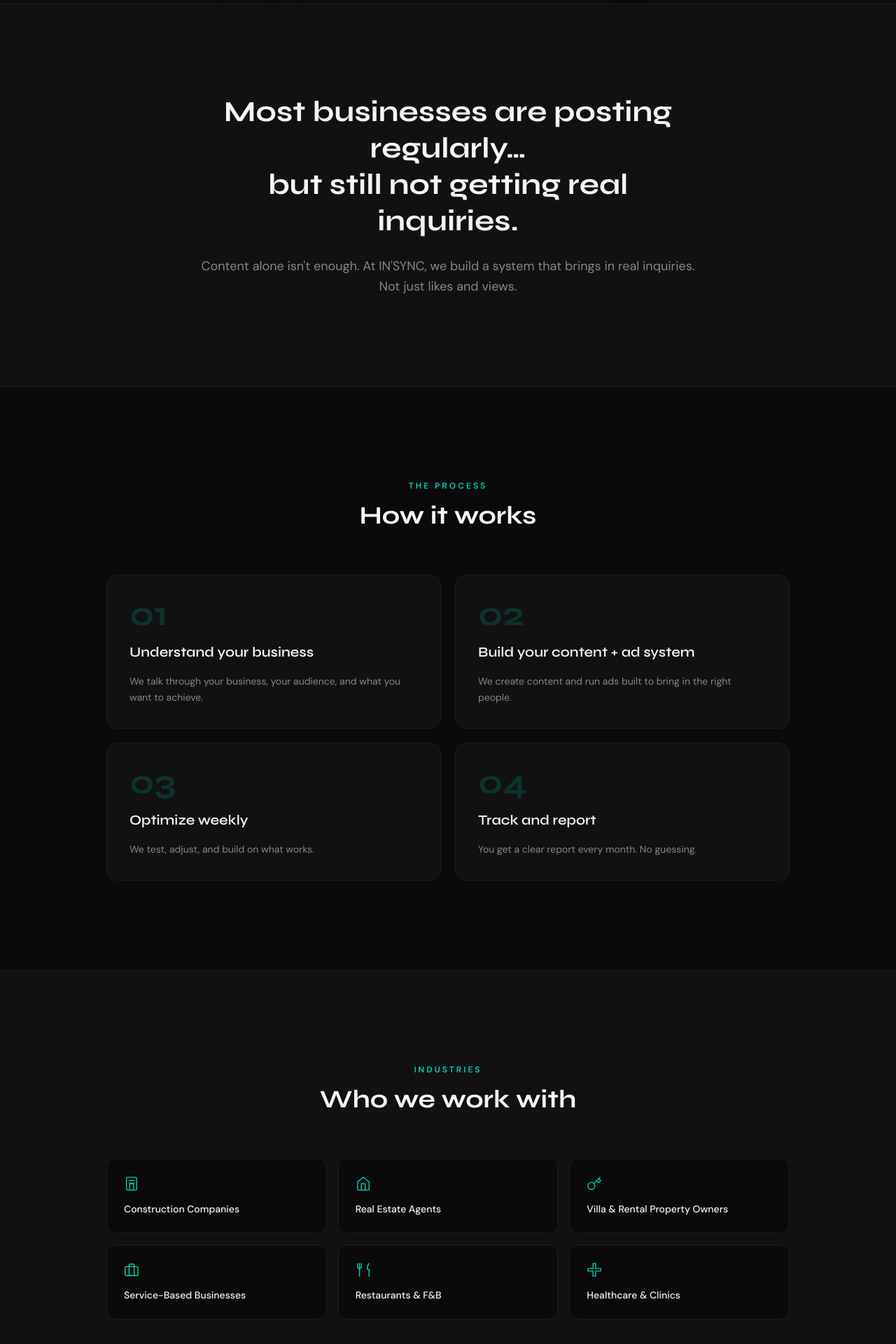
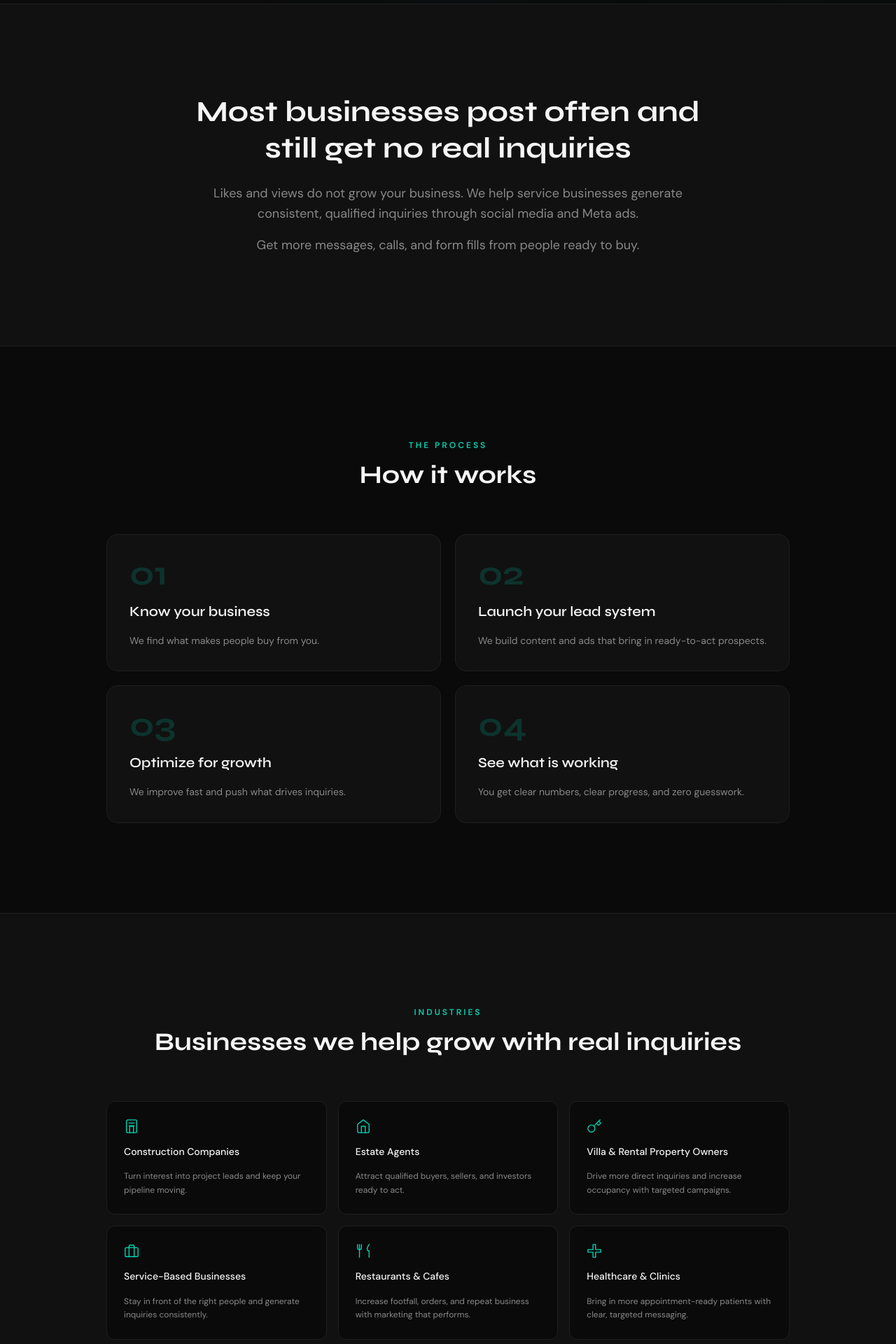
Before and after one commit to insyncwebsite/insync-website, a Next.js app: page / in a window 1280 px wide. Shown: the part 860-2780 px from the top of the page at 70% size. Built offline with nearby package versions, Linux system fonts and the light colour scheme.

Commit message:
update home page content and pricing

```diff
--- a/app/page.tsx
+++ b/app/page.tsx
@@ -62,26 +62,27 @@ const CAL = 'https://calendly.com'
 
 const steps = [
   {
-    n: '01', title: 'Understand your business',
-    body: 'We talk through your business, your audience, and what you want to achieve.',
+    n: '01', title: 'Know your business',
+    body: 'We find what makes people buy from you.',
   },
   {
-    n: '02', title: 'Build your content + ad system',
-    body: 'We create content and run ads built to bring in the right people.',
+    n: '02', title: 'Launch your lead system',
+    body: 'We build content and ads that bring in ready-to-act prospects.',
   },
   {
-    n: '03', title: 'Optimize weekly',
-    body: 'We test, adjust, and build on what works.',
+    n: '03', title: 'Optimize for growth',
+    body: 'We improve fast and push what drives inquiries.',
   },
   {
-    n: '04', title: 'Track and report',
-    body: 'You get a clear report every month. No guessing.',
+    n: '04', title: 'See what is working',
+    body: 'You get clear numbers, clear progress, and zero guesswork.',
   },
 ]
 
-const industries: { label: string; icon: ReactNode }[] = [
+const industries: { label: string; desc: string; icon: ReactNode }[] = [
   {
     label: 'Construction Companies',
+    desc: 'Turn interest into project leads and keep your pipeline moving.',
     icon: (
       <>
         <rect width="16" height="20" x="4" y="2" rx="2" ry="2" />
@@ -91,7 +92,8 @@ const industries: { label: string; icon: ReactNode }[] = [
     ),
   },
   {
-    label: 'Real Estate Agents',
+    label: 'Estate Agents',
+    desc: 'Attract qualified buyers, sellers, and investors ready to act.',
     icon: (
       <>
         <path d="m3 9 9-7 9 7v11a2 2 0 0 1-2 2H5a2 2 0 0 1-2-2z" />
@@ -101,6 +103,7 @@ const industries: { label: string; icon: ReactNode }[] = [
   },
   {
     label: 'Villa & Rental Property Owners',
+    desc: 'Drive more direct inquiries and increase occupancy with targeted campaigns.',
     icon: (
       <>
         <circle cx="7.5" cy="15.5" r="5.5" />
@@ -111,6 +114,7 @@ const industries: { label: string; icon: ReactNode }[] = [
   },
   {
     label: 'Service-Based Businesses',
+    desc: 'Stay in front of the right people and generate inquiries consistently.',
     icon: (
       <>
         <rect x="2" y="7" width="20" height="14" rx="2" ry="2" />
@@ -119,7 +123,8 @@ const industries: { label: string; icon: ReactNode }[] = [
     ),
   },
   {
-    label: 'Restaurants & F&B',
+    label: 'Restaurants & Cafes',
+    desc: 'Increase footfall, orders, and repeat business with marketing that performs.',
     icon: (
       <>
         <path d="M3 2v5c0 1.7 1.3 3 3 3s3-1.3 3-3V2" />
@@ -130,6 +135,7 @@ const industries: { label: string; icon: ReactNode }[] = [
   },
   {
     label: 'Healthcare & Clinics',
+    desc: 'Bring in more appointment-ready patients with clear, targeted messaging.',
     icon: (
       <path d="M10 2h4v8h8v4h-8v8h-4v-8H2v-4h8V2z" />
     ),
@@ -137,8 +143,8 @@ const industries: { label: string; icon: ReactNode }[] = [
 ]
 
 const inclusions = [
-  '8–10 social media posts per month',
-  '3–4 reels per month',
+  '8 high-quality social media posts per month',
+  '3 short videos / reels per month',
   'Meta ads setup & management',
   'Lead generation campaigns',
   'Ad creatives + copywriting',
@@ -149,16 +155,16 @@ const inclusions = [
 
 const whyPoints = [
   {
-    title: 'Clear communication',
-    body: "You'll always know what's being done and why. No jargon, no fluff.",
+    title: 'Clear Communication',
+    body: 'No vague updates. No confusion. You get full clarity at every stage.',
   },
   {
-    title: 'Structured execution',
-    body: 'Every action follows a clear plan. Content, ads, and optimization working together.',
+    title: 'Strategic Execution',
+    body: 'Every move follows a clear plan built to attract and convert the right audience.',
   },
   {
-    title: 'Consistent improvement',
-    body: 'We track what works and build on it every week.',
+    title: 'Ongoing Optimization',
+    body: "We improve what works, cut what does not, and keep your campaigns moving forward.",
   },
 ]
 
@@ -204,13 +210,13 @@ export default function Home() {
 
           <FadeIn delay={80}>
             <h1 className="font-heading text-4xl sm:text-5xl md:text-6xl lg:text-7xl font-bold text-text-primary leading-[1.06] tracking-tight mb-6">
-              No inquiries?<br />No consistent leads?
+              No steady flow of inquiries?<br />Need consistent leads?
             </h1>
           </FadeIn>
 
           <FadeIn delay={160}>
             <p className="text-text-muted text-lg md:text-xl leading-relaxed max-w-2xl mx-auto mb-10">
-              We help service businesses get consistent inquiries through social media and Meta ads.
+              We help service businesses generate qualified leads through social media and Meta ads. Get more messages, calls, and form fills.
             </p>
           </FadeIn>
 
@@ -220,7 +226,7 @@ export default function Home() {
                 href={CAL} target="_blank" rel="noopener noreferrer"
                 className="inline-flex items-center justify-center px-7 py-3.5 rounded-full bg-accent text-background font-semibold text-sm hover:brightness-110 active:scale-[0.97] transition-all duration-200 w-full sm:w-auto"
               >
-                Book a Quick Call
+                Book a Free Strategy Call
               </a>
               <a
                 href={WA} target="_blank" rel="noopener noreferrer"
@@ -244,14 +250,15 @@ export default function Home() {
         <div className="max-w-3xl mx-auto px-6 text-center">
           <FadeIn>
             <h2 className="font-heading text-3xl md:text-4xl lg:text-[2.6rem] font-bold text-text-primary leading-tight mb-6">
-              Most businesses are posting regularly…
-              <br className="hidden md:block" />
-              but still not getting real inquiries.
+              Most businesses post often and still get no real inquiries
             </h2>
           </FadeIn>
           <FadeIn delay={120}>
+            <p className="text-text-muted text-lg leading-relaxed mb-4">
+              Likes and views do not grow your business. We help service businesses generate consistent, qualified inquiries through social media and Meta ads.
+            </p>
             <p className="text-text-muted text-lg leading-relaxed">
-              Content alone isn&apos;t enough. At IN&apos;SYNC, we build a system that brings in real inquiries. Not just likes and views.
+              Get more messages, calls, and form fills from people ready to buy.
             </p>
           </FadeIn>
         </div>
@@ -294,7 +301,7 @@ export default function Home() {
             <div className="text-center mb-10 md:mb-16">
               <span className="text-accent text-xs font-semibold tracking-[0.25em] uppercase">Industries</span>
               <h2 className="font-heading text-3xl md:text-4xl font-bold text-text-primary mt-3">
-                Who we work with
+                Businesses we help grow with real inquiries
               </h2>
             </div>
           </FadeIn>
@@ -308,6 +315,9 @@ export default function Home() {
                   <span className="text-text-primary text-sm font-medium leading-snug">
                     {ind.label}
                   </span>
+                  <p className="text-text-muted text-xs leading-relaxed">
+                    {ind.desc}
+                  </p>
                 </div>
               </FadeIn>
             ))}
@@ -367,7 +377,7 @@ export default function Home() {
             <div className="text-center mb-10 md:mb-16">
               <span className="text-accent text-xs font-semibold tracking-[0.25em] uppercase">Why us</span>
               <h2 className="font-heading text-3xl md:text-4xl font-bold text-text-primary mt-3">
-                We&apos;re not here to just manage your page.
+                We do more than manage your page. We build for growth.
               </h2>
             </div>
           </FadeIn>
@@ -398,14 +408,12 @@ export default function Home() {
         <div className="relative z-10 max-w-2xl mx-auto px-6 text-center">
           <FadeIn>
             <h2 className="font-heading text-3xl md:text-5xl font-bold text-text-primary leading-tight mb-5">
-              Ready to build a system that
-              <br className="hidden md:block" />
-              actually brings in leads?
+              Ready to get consistent leads for your business?
             </h2>
           </FadeIn>
           <FadeIn delay={100}>
             <p className="text-text-muted text-lg leading-relaxed mb-10">
-              If you want more inquiries coming in, let&apos;s talk.
+              Stop relying on random posts and slow months. Start building a system that brings in real inquiries.
             </p>
           </FadeIn>
           <FadeIn delay={200}>
```
